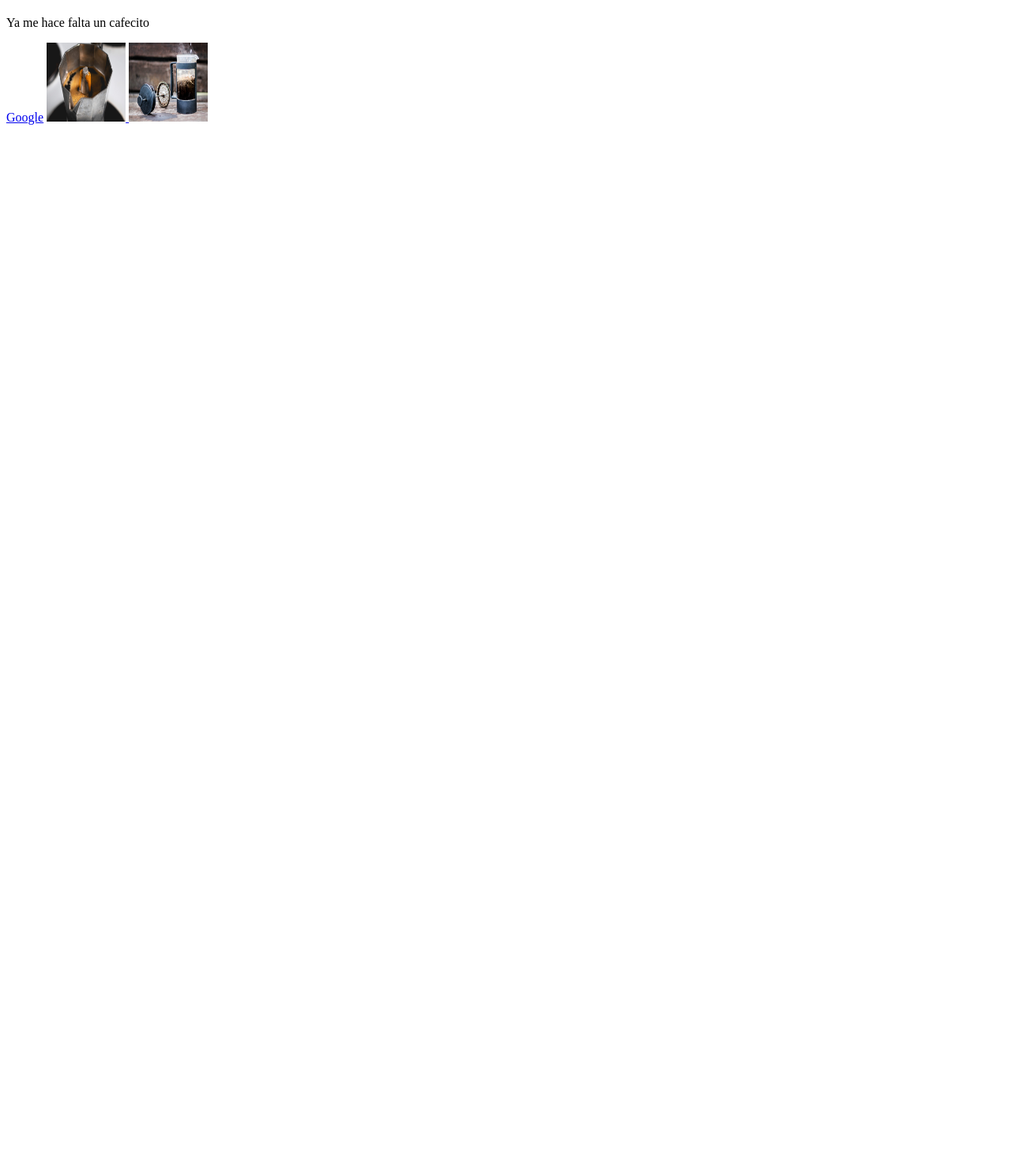
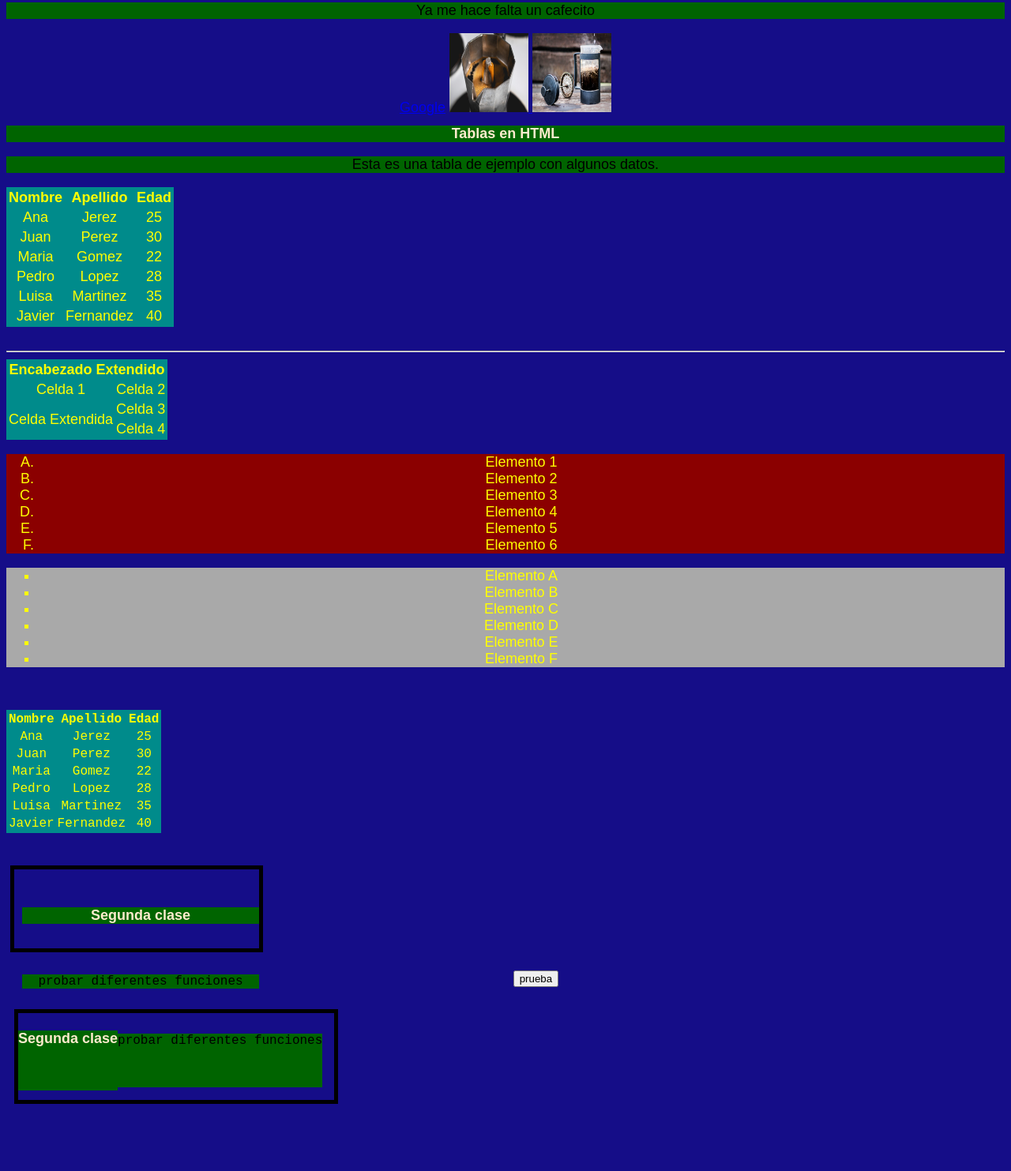
Before and after one commit to liansama1/liansama1.github.io, a plain HTML site: page index.html in a window 1280 px wide. Shown: the part 268-1751 px from the top of the page at 79% size. Before the commit the page ends 800 px from the top, so only its background shows below. Drawn offline with Linux system fonts and the light colour scheme.

Commit message:
Add files via upload

```diff
--- a/index.html
+++ b/index.html
@@ -4,9 +4,11 @@
         <meta charset="UTF-8">
         <meta name="viewport" content="width=device-width, initial-scale=1.0">
         <title>FirtTry</title>
+        <link rel="stylesheet" href="styles.css">
     </head>
     <body>
-        <h1>WebPage</h1>
+        <h1 id="Principal">WebPage</h1>
+        <!-- Se pueden generar selectores en los estilos "class=Nombre" seleciona a la misma clase siempre "id=nombre" selecciona solo el identificado con el nombre -->
         <h2>Hello World</h2>
         <h3>No se que mas escribir</h3>
         <h4>ya me dio sueño</h4>
@@ -20,6 +22,128 @@
         <a href="https://nosotros.tostao.com/" target="_blank" rel="Tostao">
             <img src="fran.jpg" alt="Tostao" width="100" height="100">
         </a>
+        <h1 id="Tablas">Tablas en HTML</h1>
+        <p>Esta es una tabla de ejemplo con algunos datos.</p>
+        <table>
+            <tr>
+                <th>Nombre</th>
+                <th>Apellido</th>
+                <th>Edad</th>
+            </tr>
+            <tr>
+                <td>Ana</td>
+                <td>Jerez</td>
+                <td>25</td>
+            </tr>
+            <tr>
+                <td>Juan</td>
+                <td>Perez</td>
+                <td>30</td>
+            </tr>
+            <tr>
+               <td>Maria</td>
+                <td>Gomez</td>
+                <td>22</td>
+            </tr>
+            <tr>
+                <td>Pedro</td>
+                <td>Lopez</td>
+                <td>28</td>
+            </tr>
+            <tr>
+                <td>Luisa</td>
+                <td>Martinez</td>
+                <td>35</td>
+            </tr>
+            <tr>
+                <td>Javier</td>
+                <td>Fernandez</td>
+                <td>40</td>
+            </tr>
+        </table>
+        <br>     <!-- añade un espacio entre tablas -->
+        <hr>        <!-- añade una linea para separar -->
+        <table>
+            <tr>
+                <th colspan="2">Encabezado Extendido</th>
+            </tr>
+            <tr>
+                <td>Celda 1</td>
+                <td>Celda 2</td>
+            </tr>
+            <tr>
+                <td rowspan="2">Celda Extendida</td>
+                <td>Celda 3</td>
+            </tr>
+            <tr>
+                <td>Celda 4</td>
+            </tr>
+        </table>
+        <ol type="A">
+            <li>Elemento 1</li>
+            <li>Elemento 2</li>
+            <li>Elemento 3</li>
+            <li>Elemento 4</li>
+            <li>Elemento 5</li>
+            <li>Elemento 6</li>
+        </ol>
+        <ul type="square">
+            <li>Elemento A</li>
+            <li>Elemento B</li>
+            <li>Elemento C</li>
+            <li>Elemento D</li>
+            <li>Elemento E</li>
+            <li>Elemento F</li>
+        </ul>
+        <pre> <code>
+                <table>
+                <tr>
+                    <th>Nombre</th>
+                    <th>Apellido</th>
+                    <th>Edad</th>
+                </tr>
+                <tr>
+                    <td>Ana</td>
+                    <td>Jerez</td>
+                    <td>25</td>
+                </tr>
+                <tr>
+                    <td>Juan</td>
+                    <td>Perez</td>
+                    <td>30</td>
+                </tr>
+                <tr>
+                   <td>Maria</td>
+                    <td>Gomez</td>
+                    <td>22</td>
+                </tr>
+                <tr>
+                    <td>Pedro</td>
+                    <td>Lopez</td>
+                    <td>28</td>
+                </tr>
+                <tr>
+                    <td>Luisa</td>
+                    <td>Martinez</td>
+                    <td>35</td>
+                </tr>
+                <tr>
+                    <td>Javier</td>
+                    <td>Fernandez</td>
+                    <td>40</td>
+                </tr>
+
+            </table>
+        <div class="container">
+            <h1 id="titulo1">Segunda clase</h1>
+            <p class="clase" id="identificador">probar diferentes funciones</p>
+        </div>
+        <button>prueba</button>
+        <div id="container1">
+            <h1 id="titulo1">Segunda clase</h1>
+            <p class="clase" id="identificador1">probar diferentes funciones</p>
+        </div>
+
     </body>
 
 </html>
--- /dev/null
+++ b/styles.css
@@ -0,0 +1,31 @@
+body{background-color:rgb(21, 13, 136);color: yellow;font-family:Arial, Helvetica, sans-serif; font-size:large; text-align: center;}
+h1{ background-color: darkgreen; color: blanchedalmond;font-family:Arial, Helvetica, sans-serif; font-size:large;}
+#Principal{background-color: black; color: beige; font-weight: bolder;}
+h2{background-color:darkgreen;color: yellow;font-family:Arial, Helvetica, sans-serif; font-size:large;}
+p{background-color: darkgreen;color: #000000; text-align: center;}
+table{background-color: darkcyan;}
+ol{background-color: darkred;}
+ul{background-color: darkgrey;}
+.container{ text-align: center;
+    width: 300px;
+    height: 100px;
+    margin: 5px;
+    padding-left: 10px;
+    border: 5px solid black;
+   }
+#container1{
+    width: 400px;
+    height: 100px;
+    margin: 10px;
+    padding-top: 10px;
+    border: 5px solid black;
+    display: flex;
+}
+#identificador1{text-align: end;}
+a:hover{
+    background-color: aquamarine; color: black;
+}
+button{
+    transition: backgraun-color 0.3s;
+    animation: mover 6s linear infinite;
+}
```
Also changed, not shown: estilos.css (added, +10 -0 lines), flex.html (added, +25 -0 lines), grid.css (added, +9 -0 lines), grid.html (added, +33 -0 lines), tablas.html (+40 -0 lines).
